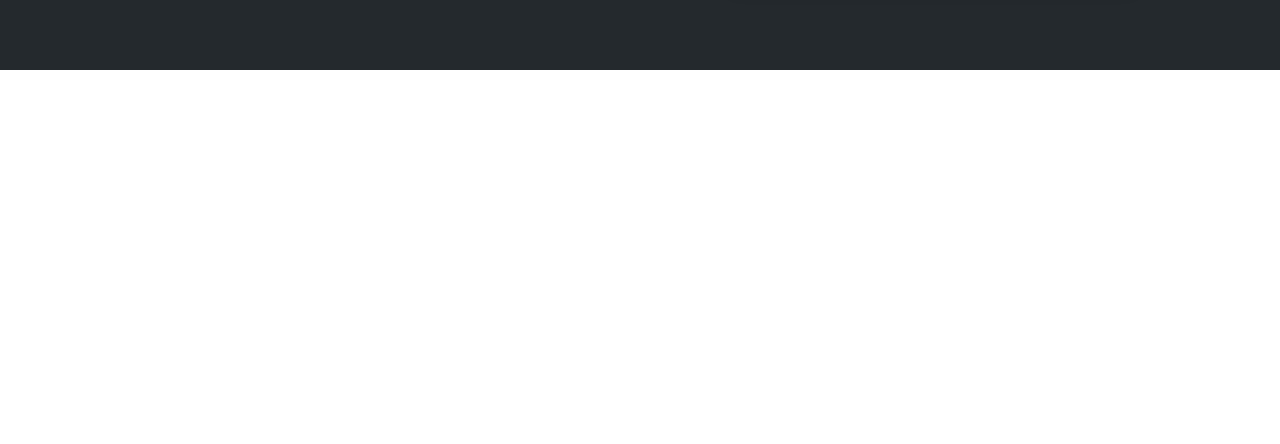
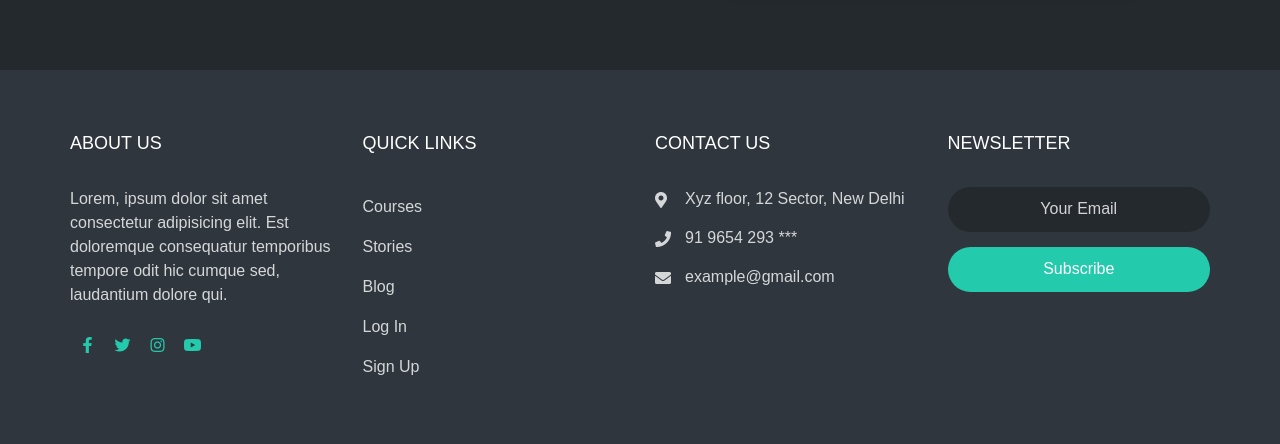
Before and after one commit to amirmalekian/love-coding, a plain HTML site: page index.html in a window 1280 px wide. Shown: the part 4052-4496 px from the top of the page. Before the commit the page ends 4122 px from the top, so only its background shows below. Drawn offline with Linux system fonts and the light colour scheme.

Commit message:
feat: add footer

```diff
--- a/css/style.css
+++ b/css/style.css
@@ -71,6 +71,7 @@ img {
   transition: all 0.3s ease;
   font-size: 16px;
   cursor: pointer;
+  font-family: inherit;
 }
 .btn-1 {
   background-color: var(--main-color);
@@ -583,3 +584,64 @@ p {
   height: 45px;
   width: 100%;
 }
+
+/* footer */
+.footer {
+  background-color: var(--dark-700);
+  padding: 60px 0;
+  color: var(--white-800);
+}
+.footer-item {
+  width: 25%;
+  padding: 0 15px;
+}
+.footer-item h2 {
+  color: var(--white-900);
+  font-weight: 500;
+  font-size: 18px;
+  text-transform: uppercase;
+  margin: 0 0 30px;
+}
+.footer-about .social-links {
+  margin-top: 20px;
+}
+.footer-about .social-links a {
+  display: inline-block;
+  border: 1px solid transparent;
+  height: 35px;
+  width: 35px;
+  color: var(--main-color);
+  line-height: 35px;
+  text-align: center;
+  font-size: 16px;
+  transition: all 0.5s ease;
+  border-radius: 50%;
+}
+.footer-about .social-links a:hover {
+  border-color: var(--main-color);
+}
+.footer-quick-links ul li a {
+  display: block;
+  padding: 8px 0;
+  text-transform: capitalize;
+  font-style: 16px;
+  color: inherit;
+}
+.footer-contact p {
+  margin: 0 0 15px;
+  position: relative;
+  padding-left: 30px;
+}
+.footer-contact p i {
+  position: absolute;
+  left: 0;
+  top: 5px;
+}
+.footer-newsletter .form-control {
+  margin-bottom: 15px;
+  text-align: center;
+}
+.footer-newsletter .btn {
+  height: 45px;
+  width: 100%;
+}
--- a/index.html
+++ b/index.html
@@ -320,5 +320,60 @@
       </div>
     </section>
     <!-- contact section end -->
+
+    <!-- footer start -->
+    <footer class="footer">
+      <div class="container">
+        <div class="row">
+          <div class="footer-item footer-about">
+            <h2>about us</h2>
+            <p>
+              Lorem, ipsum dolor sit amet consectetur adipisicing elit. Est
+              doloremque consequatur temporibus tempore odit hic cumque sed,
+              laudantium dolore qui.
+            </p>
+            <div class="social-links">
+              <a href="#"><i class="fab fa-facebook-f"></i></a
+              ><a href="#"><i class="fab fa-twitter"></i></a
+              ><a href="#"><i class="fab fa-instagram"></i></a
+              ><a href="#"><i class="fab fa-youtube"></i></a>
+            </div>
+          </div>
+          <div class="footer-item footer-quick-links">
+            <h2>quick links</h2>
+            <ul>
+              <li><a href="#">courses</a></li>
+              <li><a href="#">stories</a></li>
+              <li><a href="#">blog</a></li>
+              <li><a href="#">log in</a></li>
+              <li><a href="#">sign up</a></li>
+            </ul>
+          </div>
+          <div class="footer-item footer-contact">
+            <h2>contact us</h2>
+            <p>
+              <i class="fas fa-map-marker-alt"></i> Xyz floor, 12 Sector, New
+              Delhi
+            </p>
+            <p><i class="fas fa-phone"></i> 91 9654 293 ***</p>
+            <p><i class="fas fa-envelope"></i> example@gmail.com</p>
+          </div>
+          <div class="footer-item footer-newsletter">
+            <h2>newsletter</h2>
+            <form action="">
+              <div class="input-group">
+                <input
+                  type="text"
+                  placeholder="Your Email"
+                  class="form-control"
+                />
+              </div>
+              <button type="submit" class="btn btn-1">subscribe</button>
+            </form>
+          </div>
+        </div>
+      </div>
+    </footer>
+    <!-- footer end -->
   </body>
 </html>
```
